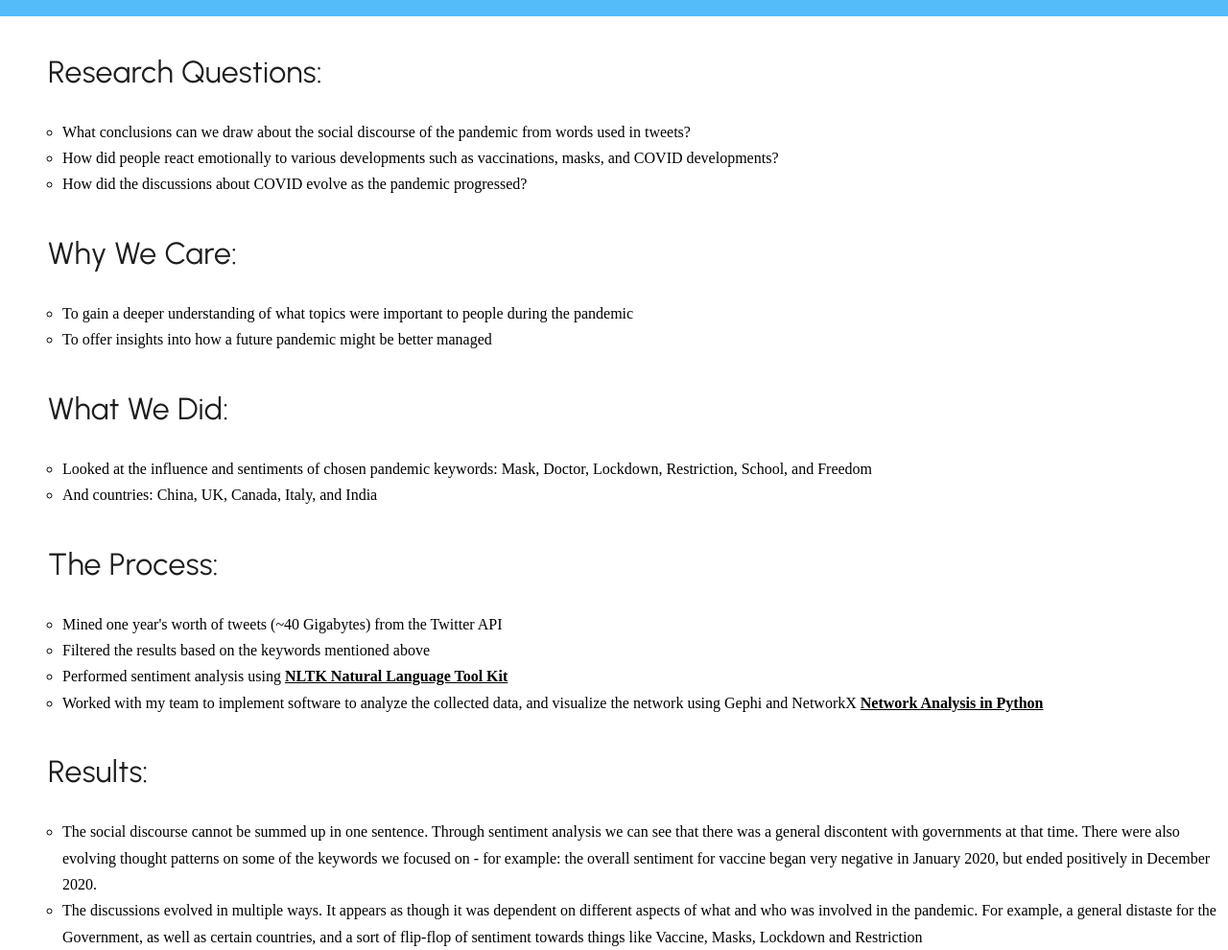
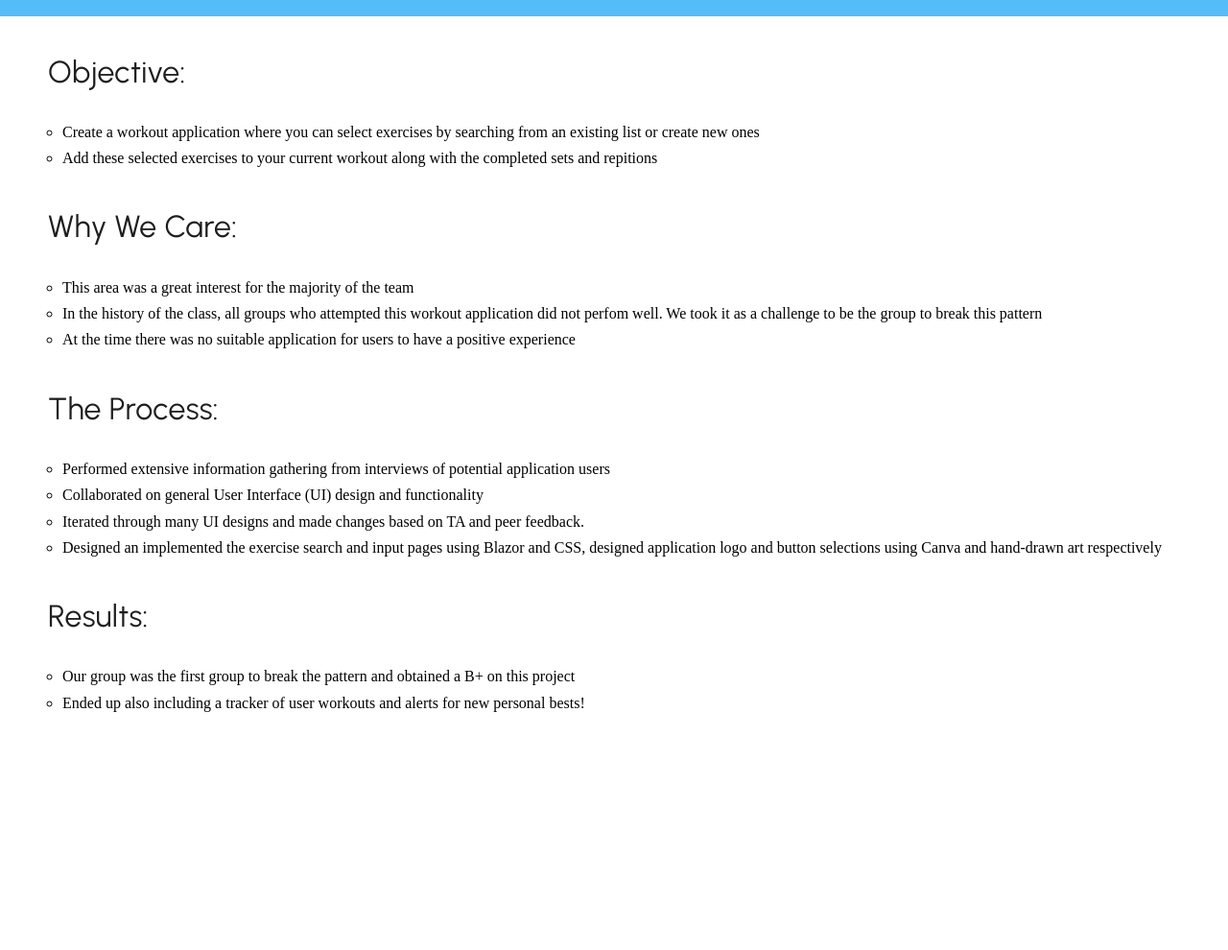
Before and after one commit to falu85/my_page, a plain HTML site: page gym_tracks_project.html in a window 1280 px wide. Shown: the part 375-1365 px from the top of the page at 96% size. After the commit the page ends 1121 px from the top, so only its background shows below. Drawn offline with nearby package versions, Linux system fonts and the light colour scheme.

Commit message:
Input all information for gym-tracks_project Create link from index page

```diff
--- a/gym_tracks_project.html
+++ b/gym_tracks_project.html
@@ -28,17 +28,14 @@
     </section>
 
     <section class="data_analysis_section">
-        <h3>Research Questions:</h3>
+        <h3>Objective:</h3>
         <p class="body">
             <ul class="bullet-point">
                 <li>
-                    What conclusions can we draw about the social discourse of the pandemic from words used in tweets?
+                    Create a workout application where you can select exercises by searching from an existing list or create new ones
                 </li>
                 <li>
-                    How did people react emotionally to various developments such as vaccinations, masks, and COVID developments?
-                </li>
-                <li>
-                    How did the discussions about COVID evolve as the pandemic progressed?
+                    Add these selected exercises to your current workout along with the completed sets and repitions
                 </li>
             </ul>
         </p>
@@ -46,23 +43,13 @@
         <p class="body">
             <ul class="bullet-point">
                 <li>
-                    To gain a deeper understanding of what topics were important to people during the pandemic
+                    This area was a great interest for the majority of the team
                 </li>
                 <li>
-                    To offer insights into how a future pandemic might be better managed
-                </li>
-
-            </ul>
-        </p>
-        <h3>What We Did:</h3>
-        <p class="body">
-            <ul class="bullet-point">
+                    In the history of the class, all groups who attempted this workout application did not perfom well.
+                    We took it as a challenge to be the group to break this pattern
                 <li>
-                    Looked at the influence and sentiments of chosen pandemic keywords: Mask, Doctor,
-                    Lockdown, Restriction, School, and Freedom
-                </li>
-                <li>
-                    And countries: China, UK, Canada, Italy, and India
+                    At the time there was no suitable application for users to have a positive experience
                 </li>
 
             </ul>
@@ -71,35 +58,26 @@
         <p class="body">
             <ul class="bullet-point">
                 <li>
-                    Mined one year's worth of tweets (~40 Gigabytes) from the Twitter API
+                    Performed extensive information gathering from interviews of potential application users
                 </li>
                 <li>
-                    Filtered the results based on the keywords mentioned above
+                    Collaborated on general User Interface (UI) design and functionality
+                <li>
+                    Iterated through many UI designs and made changes based on TA and peer feedback.
                 </li>
                 <li>
-                    Performed sentiment analysis using
-                    <span class="text-bold text-underline">NLTK Natural Language Tool Kit</span>
-                </li>
-                <li>
-                    Worked with my team to implement software to analyze the collected data, and visualize
-                    the network using Gephi and NetworkX
-                    <span class="text-bold text-underline">Network Analysis in Python</span>
-                </li>
+                    Designed an implemented the exercise search and input pages using Blazor and CSS, designed application logo and
+                    button selections using Canva and hand-drawn art respectively
             </ul>
         </p>
         <h3>Results:</h3>
         <p class="body">
             <ul class="bullet-point">
                 <li>
-                    The social discourse cannot be summed up in one sentence.
-                    Through sentiment analysis we can see that there was a general discontent with governments at that time.
-                    There were also evolving thought patterns on some of the keywords we focused on - for example: the overall
-                    sentiment for vaccine began very negative in January 2020, but ended positively in December 2020.
+                    Our group was the first group to break the pattern and obtained a B+ on this project
                 </li>
                 <li>
-                    The discussions evolved in multiple ways. It appears as though it was dependent on different aspects of
-                    what and who was involved in the pandemic. For example, a general distaste for the Government, as well as certain
-                    countries, and a sort of flip-flop of sentiment towards things like Vaccine, Masks, Lockdown and Restriction
+                    Ended up also including a tracker of user workouts and alerts for new personal bests!
                 </li>
         </p>
     </section>
```
Also changed, not shown: index.html (+2 -0 lines).
